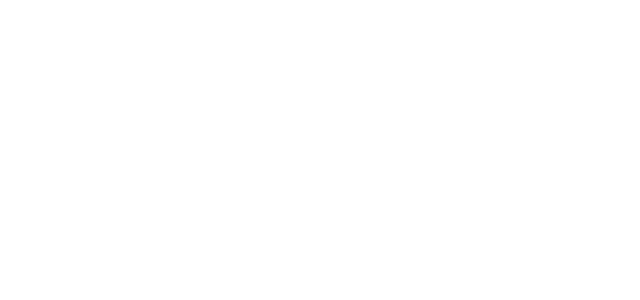
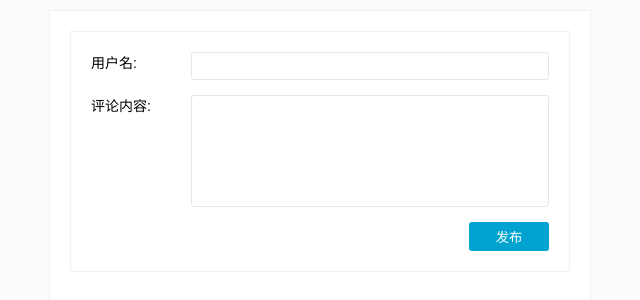
Before and after one commit to ismail-syed/react-ssr, a React (Create React App) app: page / in a window 1280 px wide. Shown: the top 300 px of the page, without its empty margins (320-960 px from the left). Built offline with nearby package versions, Linux system fonts and the light colour scheme.

Commit message:
添加CommentInput组件

```diff
--- a/src/comment/CommentApp.js
+++ b/src/comment/CommentApp.js
@@ -5,7 +5,7 @@
 export default class CommentApp extends Component{
     render () {
         return (
-            <div>
+            <div className='wrapper'>
                 <CommentInput />
                 <CommentList />
             </div>
--- a/src/comment/commentComponent/CommentInput.js
+++ b/src/comment/commentComponent/CommentInput.js
@@ -1,9 +1,51 @@
-import React, { Component } from 'react';
+import React, {Component} from 'react';
 
-export default class CommentInput extends Component{
-    render () {
+export default class CommentInput extends Component {
+    constructor() {
+        super();
+        this.state = {
+            username: '',
+            content: ''
+        }
+    }
+
+    handleUserName(e) {
+        let username = e.target.value;
+        this.setState({
+            username
+        })
+    }
+
+    handleContent(e) {
+        let content = e.target.value;
+        this.setState({
+            content
+        })
+    }
+
+    handleSubmit(e) {
+        console.log('click submit');
+    }
+
+    render() {
         return (
-            <div></div>
+            <div className='comment-input'>
+                <div className='comment-field'>
+                    <span className='comment-field-name'>用户名:</span>
+                    <div className='comment-field-input'>
+                        <input value={this.state.username} onChange={(e) => this.handleUserName(e)}/>
+                    </div>
+                </div>
+                <div className='comment-field'>
+                    <span className='comment-field-name'>评论内容:</span>
+                    <div className='comment-field-input'>
+                        <textarea value={this.state.content} onChange={(e) => this.handleContent(e)}></textarea>
+                    </div>
+                </div>
+                <div className='comment-field-button'>
+                    <button onClick={(e) => this.handleSubmit(e)}>发布</button>
+                </div>
+            </div>
         )
     }
 }
--- a/src/comment/commentComponent/CommentList.js
+++ b/src/comment/commentComponent/CommentList.js
@@ -1,9 +1,15 @@
 import React, { Component } from 'react';
+import Comment from './Comment';
 
 export default class CommentList extends Component{
+    static defaultProps = {
+        comments: []
+    }
     render () {
         return(
-            <div></div>
+            <div>
+               <Comment/>
+            </div>
         )
     }
 }
--- a/src/index.css
+++ b/src/index.css
@@ -2,4 +2,132 @@
   margin: 0;
   padding: 0;
   font-family: sans-serif;
+  background-color: #fbfbfb;
 }
+
+.wrapper {
+  width: 500px;
+  margin: 10px auto;
+  font-size: 14px;
+  background-color: #fff;
+  border: 1px solid #f1f1f1;
+  padding: 20px;
+}
+
+/* 评论框样式 */
+.comment-input {
+  background-color: #fff;
+  border: 1px solid #f1f1f1;
+  padding: 20px;
+  margin-bottom: 10px;
+}
+
+.comment-field {
+  margin-bottom: 15px;
+  display: flex;
+}
+
+.comment-field .comment-field-name {
+  display: flex;
+  flex-basis: 100px;
+  font-size: 14px;
+}
+
+.comment-field .comment-field-input {
+  display: flex;
+  flex: 1;
+}
+
+.comment-field-input input,
+.comment-field-input textarea {
+  border: 1px solid #e6e6e6;
+  border-radius: 3px;
+  padding: 5px;
+  outline: none;
+  font-size: 14px;
+  resize: none;
+  flex: 1;
+}
+
+.comment-field-input textarea {
+  height: 100px;
+}
+
+.comment-field-button {
+  display: flex;
+  justify-content: flex-end;
+}
+
+.comment-field-button button {
+  padding: 5px 10px;
+  width: 80px;
+  border: none;
+  border-radius: 3px;
+  background-color: #00a3cf;
+  color: #fff;
+  outline: none;
+  cursor: pointer;
+}
+
+.comment-field-button button:active {
+  background: #13c1f1;
+}
+
+/* 评论列表样式 */
+.comment-list {
+  background-color: #fff;
+  border: 1px solid #f1f1f1;
+  padding: 20px;
+}
+
+/* 评论组件样式 */
+.comment {
+  position: relative;
+  display: flex;
+  border-bottom: 1px solid #f1f1f1;
+  margin-bottom: 10px;
+  padding-bottom: 10px;
+  min-height: 50px;
+}
+
+.comment .comment-user {
+  flex-shrink: 0;
+}
+
+.comment-username {
+  color: #00a3cf;
+  font-style: italic;
+}
+
+.comment-createdtime {
+  padding-right: 5px;
+  position: absolute;
+  bottom: 0;
+  right: 0;
+  padding: 5px;
+  font-size: 12px;
+}
+
+.comment:hover .comment-delete {
+  color: #00a3cf;
+}
+
+.comment-delete {
+  position: absolute;
+  right: 0;
+  top: 0;
+  color: transparent;
+  font-size: 12px;
+  cursor: pointer;
+}
+
+.comment p {
+  margin: 0;
+  /*text-indent: 2em;*/
+}
+
+code {
+  border: 1px solid #ccc;
+  background: #f9f9f9;
+  padding: 0px 2px;
+}
```
